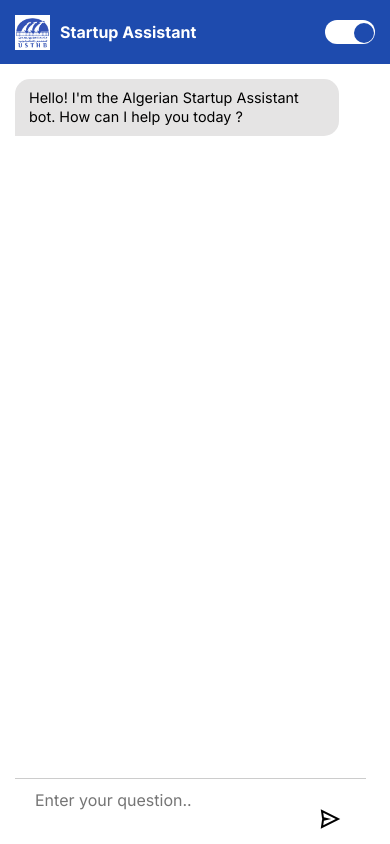
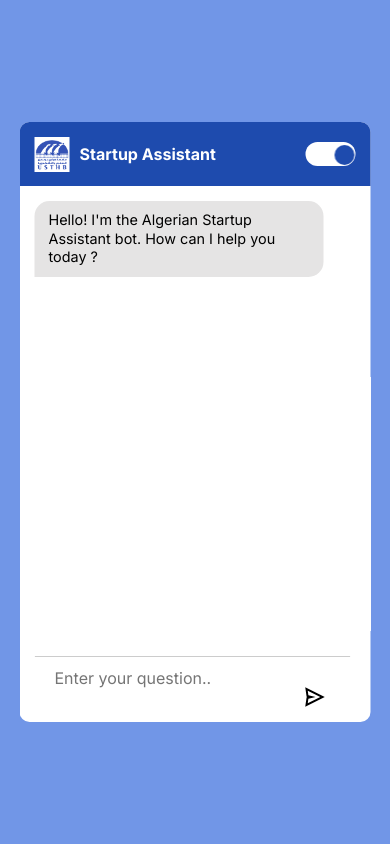
Before and after one commit to manel-A-tech/chatbot-website, a plain HTML site: page index.html in a window 390 px wide. Drawn offline with Linux system fonts and the light colour scheme.

Commit message:
better styling for diffrent screen sizes

```diff
--- a/chatbot.css
+++ b/chatbot.css
@@ -191,6 +191,7 @@ input:checked + .label .circle{
 
 
 /* Media queries for different screen sizes */
+/* Media queries for different screen sizes */
 @media (max-width: 768px) {
   .chatbot {
     width: 95vw;
@@ -222,19 +223,16 @@ input:checked + .label .circle{
 
 @media (max-width: 480px) {
   .chatbot {
-    width: 100vw;
-    height: 100vh; /* Full viewport height on mobile */
-    max-height: none;
-    border-radius: 0; /* Remove border radius for full screen */
-    top: 0;
-    left: 0;
-    transform: none;
-    position: fixed;
+    width: 90vw; /* Keep some margin to show blue background */
+    height: 80vh; /* Use most of viewport but not full screen */
+    max-height: 600px;
+    border-radius: 10px; /* Keep border radius */
+    /* Keep centered positioning */
   }
 
   .chatbot header {
     padding: 12px 15px;
-    border-radius: 0;
+    border-radius: 10px 10px 0 0; /* Keep rounded corners */
   }
 
   .logo {
@@ -258,7 +256,7 @@ input:checked + .label .circle{
 
   .chat-input {
     padding: 12px 15px;
-    border-radius: 0;
+    border-radius: 0 0 10px 10px; /* Keep rounded bottom corners */
   }
 
   .chat-input textarea {
@@ -276,10 +274,11 @@ input:checked + .label .circle{
   }
 }
 
-/* Handle keyboard appearance on mobile */
+/* Handle keyboard appearance on mobile - make chatbot smaller when keyboard shows */
 @media (max-width: 480px) and (max-height: 600px) {
   .chatbot {
-    height: 100vh;
+    height: 70vh; /* Smaller height when keyboard appears */
+    max-height: 500px;
   }
 
   .chatbot .chatbox {
@@ -291,7 +290,7 @@ input:checked + .label .circle{
   }
 }
 
-
+/*dark mode styling*/
 .dark-mode {
   background-color: #1a1a2e;
 }
```
